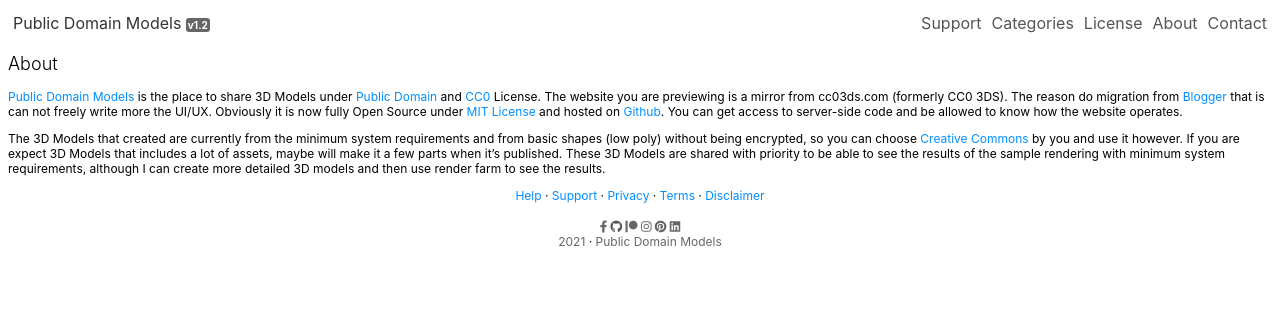
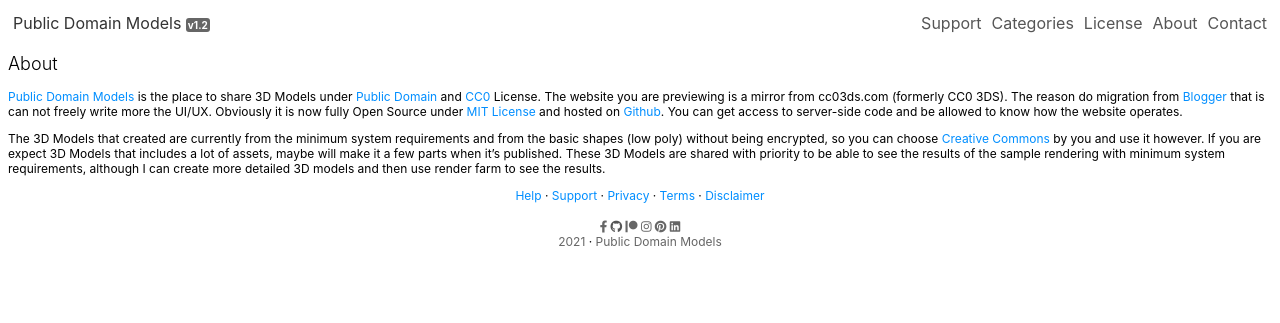
Before and after one commit to mohamadrido/project, a Jekyll site: the page built from about.html, in a window 1280 px wide. Shown: the top 323 px of the page. Built offline with Jekyll 4.4.1, drawn with Linux system fonts in a browser that asks for light colours.

Commit message:
Update about.html

```diff
--- a/about.html
+++ b/about.html
@@ -3,6 +3,6 @@
 title: About
 ---
 <p><a style="color: #008eff;" href="https://publicdomainmodels.com">Public Domain Models</a> is the place to share 3D Models under <a style="color: #008eff;" href="https://creativecommons.org/publicdomain/mark/1.0">Public Domain</a> and <a style="color: #008eff;" href="https://creativecommons.org/publicdomain/zero/1.0">CC0</a> License. The website you are previewing is a mirror from cc03ds.com (formerly CC0 3DS). The reason do migration from <a style="color: #008eff;" href="https://blogger.com">Blogger</a> that is can not freely write more the UI/UX. Obviously it is now fully Open Source under <a style="color: #008eff;" href="https://raw.githubusercontent.com/publicdomainmodels/project/main/LICENSE">MIT License</a> and hosted on <a style="color: #008eff;" href="https://github.com">Github</a>. You can get access to server-side code and be allowed to know how the website operates.</p>
-<p>The 3D Models that created are currently from the minimum system requirements and from basic shapes (low poly) without being encrypted, so you can choose <a style="color: #008eff;" href="https://creativecommons.org/choose/">Creative Commons</a> by you and use it however. If you are expect 3D Models that includes a lot of assets, maybe will make it a few parts when it’s published. These 3D Models are shared with priority to be able to see the results of the sample rendering with minimum system requirements, although I can create more detailed 3D models and then use render farm to see the results.</p>
+<p>The 3D Models that created are currently from the minimum system requirements and from the basic shapes (low poly) without being encrypted, so you can choose <a style="color: #008eff;" href="https://creativecommons.org/choose/">Creative Commons</a> by you and use it however. If you are expect 3D Models that includes a lot of assets, maybe will make it a few parts when it’s published. These 3D Models are shared with priority to be able to see the results of the sample rendering with minimum system requirements, although I can create more detailed 3D models and then use render farm to see the results.</p>
 <div style="text-align: center;">
 <a style="color: #008eff;" href="/help">Help</a> &middot; <a style="color: #008eff;" href="/support">Support</a> &middot; <a style="color: #008eff;" href="/privacy">Privacy</a> &middot; <a style="color: #008eff;" href="/tos">Terms</a> &middot; <a style="color: #008eff;" href="/disclaimer">Disclaimer</a>
```
